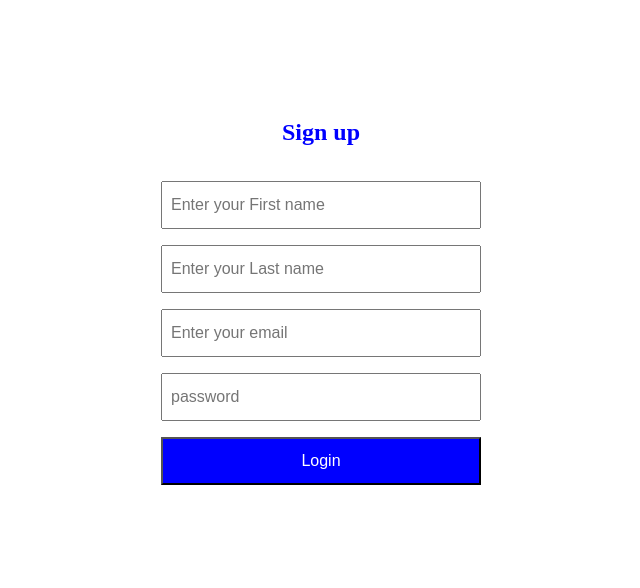
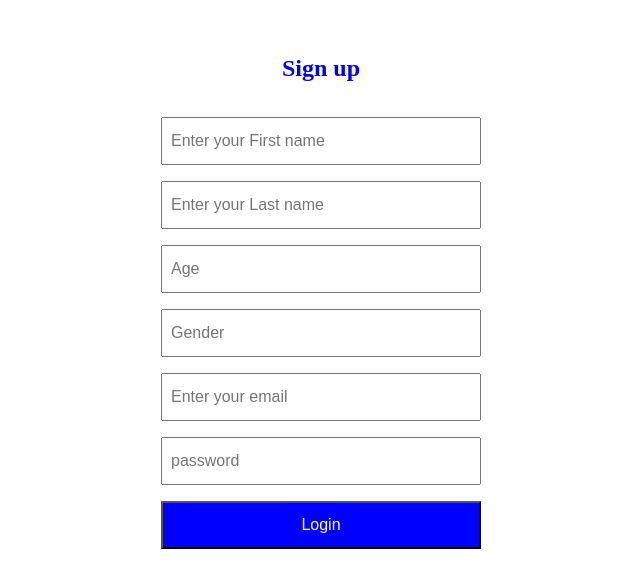
Before and after one commit to Jayjerome/Epic-Mail, a plain HTML site: page index.html in a window 1280 px wide. Shown: the part 116-704 px from the top of the page, without its empty margins (319-959 px from the left). Drawn offline with Linux system fonts and the light colour scheme.

Commit message:
updated codebase to include age and gender

```diff
--- a/index.html
+++ b/index.html
@@ -12,6 +12,8 @@
       <form class="sign-up-form" action="">
         <input type="text" placeholder="Enter your First name" />
         <input type="text" placeholder="Enter your Last name" />
+        <input type="text" placeholder="Age" />
+        <input type="text" placeholder="Gender" />
         <input type="text" placeholder="Enter your email" />
         <input type="password" placeholder="password" />
         <button>Login</button>
```
